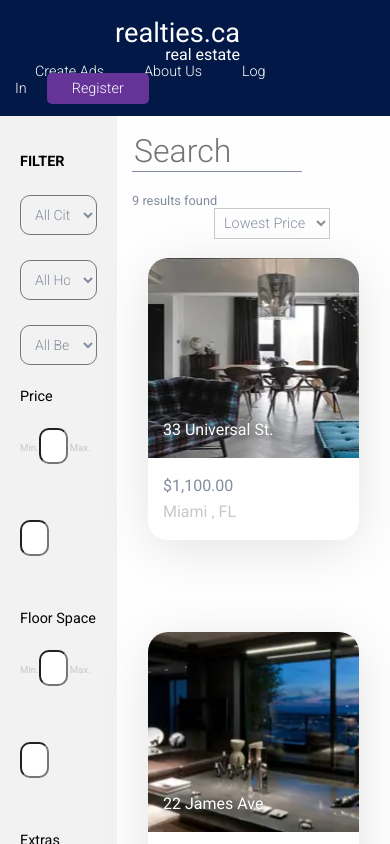
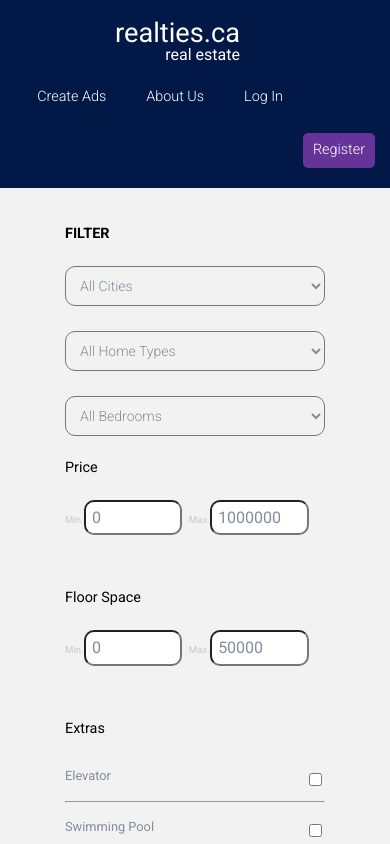
Before and after one commit to stecor/react-realties, a React (Create React App) app: page / in a window 390 px wide. Shown: the top 844 px of the page. Built offline with nearby package versions, Linux system fonts and the light colour scheme.

Commit message:
pagination component

```diff
--- a/src/App.js
+++ b/src/App.js
@@ -128,9 +128,7 @@ const App = () => {
     setData({ ...data, filterData: newData })
   }
 
-  useEffect(() => {
-    filteringData()
-  }, [
+  const effect = [
     data.city,
     data.homeType,
     data.rooms,
@@ -144,7 +142,11 @@ const App = () => {
     data.gym,
     data.storage,
     data.parking,
-  ])
+  ]
+
+  useEffect(() => {
+    filteringData()
+  }, effect)
 
   let change = (event) => {
     let name = event.target.name
--- a/src/components/Pagination.js
+++ b/src/components/Pagination.js
@@ -6,7 +6,6 @@ const Pagination = (props) => {
   const posts = globalState.filterData
   const pagePosts = 8
   const pages = Math.ceil(posts.length / pagePosts)
-  console.log(pages)
 
   let pagesArray = []
   for (let number = 1; number <= pages; number++) {
--- a/src/css/_content-area.css
+++ b/src/css/_content-area.css
@@ -9,6 +9,34 @@
   max-width: 300px;
   float: left;
 }
+
+@media only screen and (max-width: 768px) {
+  #content-area {
+    width: 100%;
+    min-height: 100vh;
+  }
+
+  #filter {
+    background: #f2f2f2;
+    width: 100%;
+    max-width: 400px;
+    display: flex;
+    justify-content: center;
+  }
+
+  #listings {
+    display: flex;
+    flex-direction: column;
+    justify-content: center;
+    align-items: center;
+    text-align: center;
+  }
+
+  #listings .search-area input[type='text'] {
+    margin: auto;
+  }
+}
+
 #filter .inside {
   padding: 20px;
   max-width: 300px;
--- a/src/css/_grid.css
+++ b/src/css/_grid.css
@@ -2,8 +2,9 @@ container {
   width: 100%;
   margin: 0 auto;
 }
-.container::after, .row:after {
-  content: "";
+.container::after,
+.row:after {
+  content: '';
   display: table;
   clear: both;
 }
--- a/src/css/_listings.css
+++ b/src/css/_listings.css
@@ -33,3 +33,20 @@ header nav a.register-btn {
   color: #fff;
   border-radius: 5px;
 }
+
+@media only screen and (max-width: 768px) {
+  header nav {
+    display: flex;
+    flex-direction: row;
+    justify-items: center;
+    margin-top: 20px;
+  }
+
+  header nav a.register-btn {
+    display: flex;
+    flex-direction: column;
+    justify-items: center;
+    padding: 10px;
+    margin-top: 50px;
+  }
+}
```
